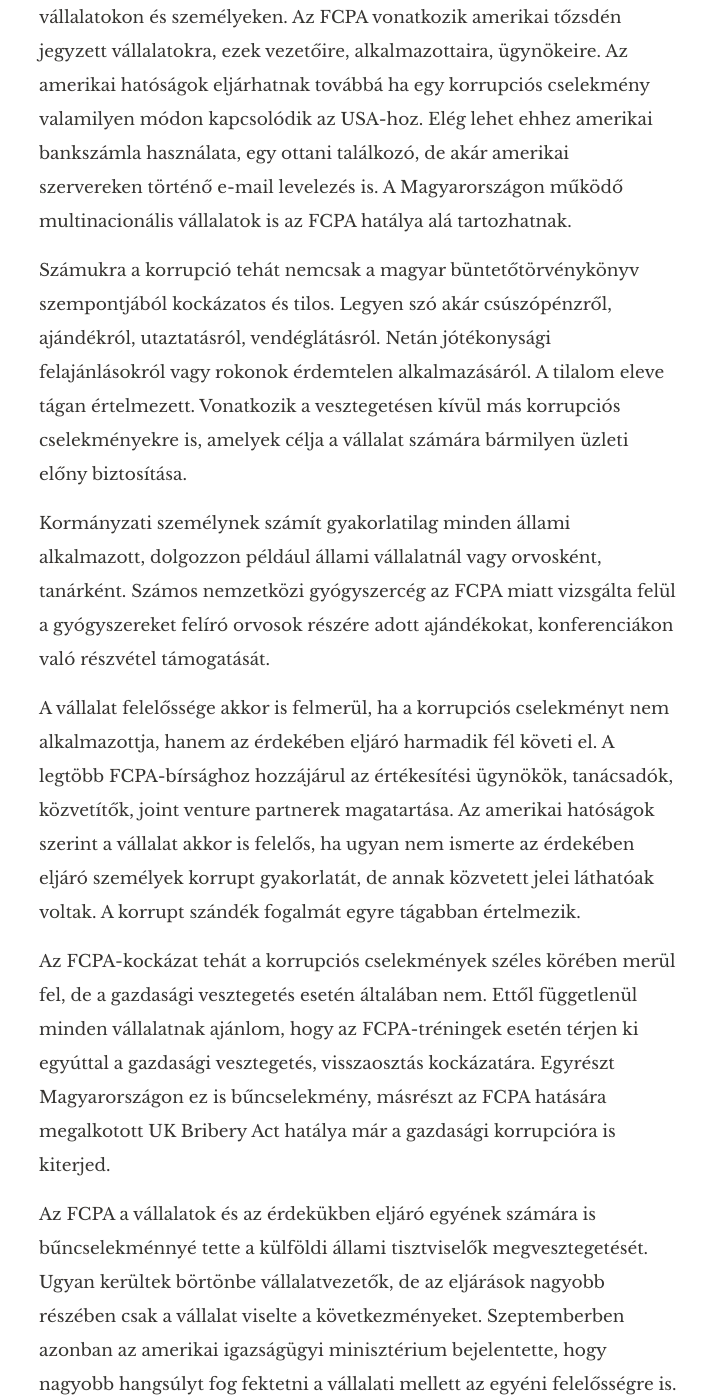
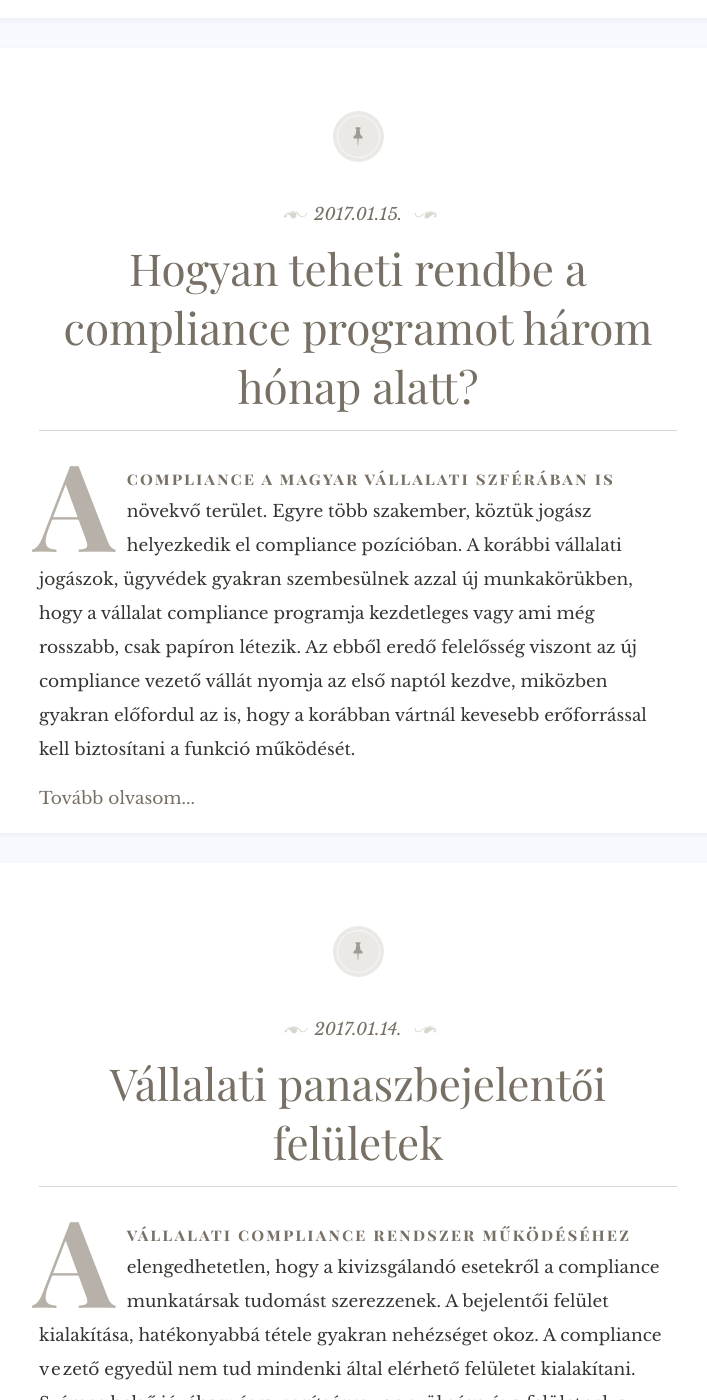
Before and after one commit to complianceblog/complianceblog.github.io, a Jekyll site: the page built from index.html, in a window 1280 px wide and 1400 px high, scrolled down 866 px. Shown: the whole window, without its empty margins (282-989 px from the left). Built offline with Jekyll 4.4.1, drawn with Linux system fonts in a browser that asks for light colours; some web fonts are replaced; some of the changed text lies outside the part shown.

Commit message:
post truncation implemented

```diff
--- a/_posts/2017-01-14-vallalati-panaszbejelentoi-feluletek.markdown
+++ b/_posts/2017-01-14-vallalati-panaszbejelentoi-feluletek.markdown
@@ -5,6 +5,8 @@
 ---
 
 A vállalati compliance rendszer működéséhez elengedhetetlen, hogy a kivizsgálandó esetekről a compliance munkatársak tudomást szerezzenek. A bejelentői felület kialakítása, hatékonyabbá tétele gyakran nehézséget okoz. A compliance vezető egyedül nem tud mindenki által elérhető felületet kialakítani. Számos belső jóváhagyásra, segítségre van szüksége és a felületnek a magyar bejelentővédelmi törvény követelményeit is teljesítenie kell.
+
+<!--break-->
 
 Az első cél hogy az alapos bejelentés bekerüljön a rendszerbe. A vállalatnak így legyen esélye azt kivizsgálni és szükség esetén intézkedni. Tapasztalatom szerint nem a részletek a fontosak, hanem a mindig elérhető bejelentői felület és az hogy arról minden munkatárs tudjon. Sok esetben az anyavállalat eleve meghatározza milyen felületnek kell működnie a magyarországi leányvállalatnál. Ezt sokszor elegendő csak helyi szinten, magyarul is elérhetővé tenni. Ellenőrizni kell, hogy ez a magyar bejelentővédelmi törvénynek is megfelel-e.
 
--- a/_posts/2017-01-15-FCPA-A-korrupciot-vilagszerte-tilto-amerikai-torveny.markdown
+++ b/_posts/2017-01-15-FCPA-A-korrupciot-vilagszerte-tilto-amerikai-torveny.markdown
@@ -4,7 +4,11 @@
 date:   2017-01-15 13:48:01 +0100
 ---
 
+<!-- In your posts file, put your marker wherever you want to cut off the post for the main blog page -->
+
 A multinacionális vállalatok korrupcióellenes tréningjei és szabályzatai általában foglalkoznak a külföldi korrupciót tiltó amerikai törvénnyel, az FCPA-vel. Sőt az ilyen tréningek és szabályzatok bevezetése nagyrészt éppen az FCPA-nek köszönhető. A törvény megsértése miatt indított amerikai eljárások és az esetenként több százmillió dolláros bírságok ma is a compliance szakma motorjának számítanak. A tíz legsúlyosabb büntetés összességében eléri a 4,4 milliárd dollárt. A továbbiakban az FCPA korrupcióellenes rendelkezéseinek jelentőségét mutatom be.
+
+<!--break-->
 
 E rendelkezések hatálya igen széleskörű, túlterjed az amerikai vállalatokon és személyeken. Az FCPA vonatkozik amerikai tőzsdén jegyzett vállalatokra, ezek vezetőire, alkalmazottaira, ügynökeire. Az amerikai hatóságok eljárhatnak továbbá ha egy korrupciós cselekmény valamilyen módon kapcsolódik az USA-hoz. Elég lehet ehhez amerikai bankszámla használata, egy ottani találkozó, de akár amerikai szervereken történő e-mail levelezés is. A Magyarországon működő multinacionális vállalatok is az FCPA hatálya alá tartozhatnak.
 
--- a/_posts/2017-01-15-Hogyan-teheti-rendbe-a-compliance-programot-harom-honap-alatt.markdown
+++ b/_posts/2017-01-15-Hogyan-teheti-rendbe-a-compliance-programot-harom-honap-alatt.markdown
@@ -5,6 +5,8 @@
 ---
 
 A compliance a magyar vállalati szférában is növekvő terület. Egyre több szakember, köztük jogász helyezkedik el compliance pozícióban. A korábbi vállalati jogászok, ügyvédek gyakran szembesülnek azzal új munkakörükben, hogy a vállalat compliance programja kezdetleges vagy ami még rosszabb, csak papíron létezik. Az ebből eredő felelősség viszont az új compliance vezető vállát nyomja az első naptól kezdve, miközben gyakran előfordul az is, hogy a korábban vártnál kevesebb erőforrással kell biztosítani a funkció működését.
+
+<!--break-->
 
 Hogyan teheti rendbe egy új compliance vezető az addig csak papíron létező compliance programot három hónap alatt? A vállalati compliance rendszerek bevezetése során szerzett tapasztalatom szerint már viszonylag kisebb, ám tudatos változtatásokkal is látványos és jelentős fejlődést lehet elérni. A következő néhány lépéssel a compliance vezető hamar túljuthat a kezdeti nehézségeken és elismerést szerezhet a vállalaton belül.
 
--- a/index.html
+++ b/index.html
@@ -19,12 +19,31 @@
                     </header>
 
                     <div class="entry-content">
-					{{ post.content }}
+                        {{ post.content | split:'<!--break-->' | first }}
+                        {% if post.content contains '<!--break-->' %}
+                            <a href="{{ post.url }}">Tovább olvasom...</a>
+                        {% endif %}
                     </div>
                 </article>
             </li>
         {% endfor %}
+
 	</ul>
+
+{% if paginator.total_pages > 1 %}
+<ul class="pager main-pager">
+  {% if paginator.previous_page %}
+  <li class="previous">
+    <a href="{{ paginator.previous_page_path | prepend: site.baseurl | replace: '//', '/' }}">&larr; Newer Posts</a>
+  </li>
+  {% endif %}
+  {% if paginator.next_page %}
+  <li class="next">
+    <a href="{{ paginator.next_page_path | prepend: site.baseurl | replace: '//', '/' }}">Older Posts &rarr;</a>
+  </li>
+  {% endif %}
+</ul>
+{% endif %}
 
 	<p class="rss-subscribe">Feliratkozás <a href="{{ "/feed.xml" | prepend: site.baseurl }}">RSS-en</a></p>
 
```
Lines whose indentation alone changed are shown as unchanged.
